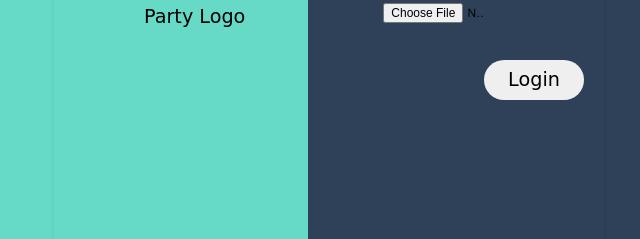
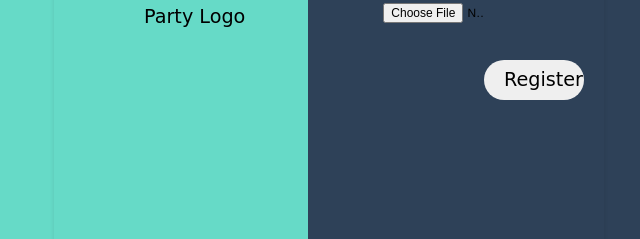
Before and after one commit to a1ch3m1s7/StackOverflowL, a plain HTML site: page UI/Politics/c_party.html in a window 1280 px wide. Shown: the part 315-554 px from the top of the page, 332-972 px from the left. Drawn offline with Linux system fonts and the light colour scheme; a web font is replaced by a local one.

Commit message:
[finishes #163670829] Finished creating the create party form

```diff
--- a/UI/Politics/c_party.html
+++ b/UI/Politics/c_party.html
@@ -18,7 +18,7 @@
             <input class ="w_r" type="file"name="psw" accept="image*/" required>
         </div>
         <div id="lower">
-            <button  class="no_stylist"type="submit">Login</button>
+            <button  class="no_stylist"type="submit">Register</button>
         </div>
         <!--One "tab" for each step in the form:
         <div class="tab1">
```
